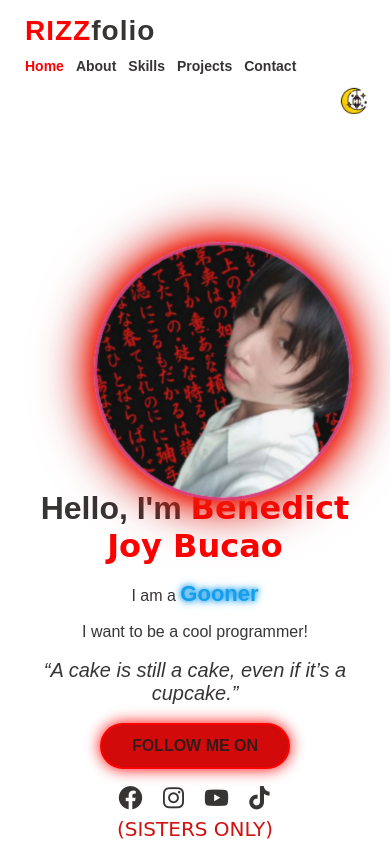
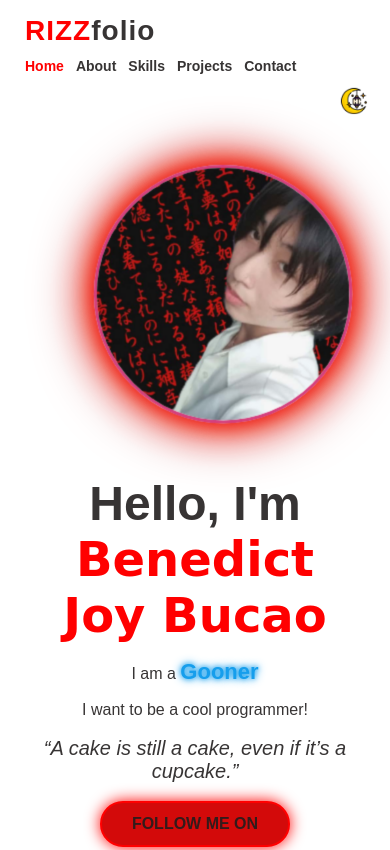
Before and after one commit to bucaobenedictjoy-67/bucao.github.io, a plain HTML site: page index.html in a window 390 px wide. Shown: the top 850 px of the page. Drawn offline with nearby package versions, Linux system fonts and the light colour scheme.

Commit message:
Update style.css

```diff
--- a/style.css
+++ b/style.css
@@ -900,8 +900,12 @@ h4 {
     }
 
     /* Home section */
+      .home-content {
+        margin-top: 80px;
+    }
+
     .home-content h1 {
-        font-size: 32px;
+        margin-top: 10px;
     }
 
     .span1 {
```
